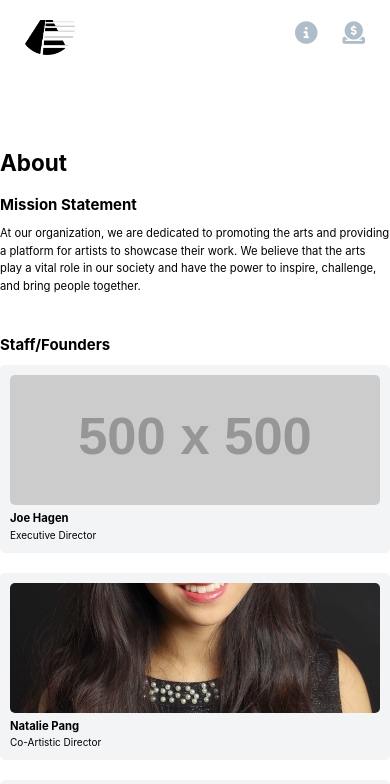
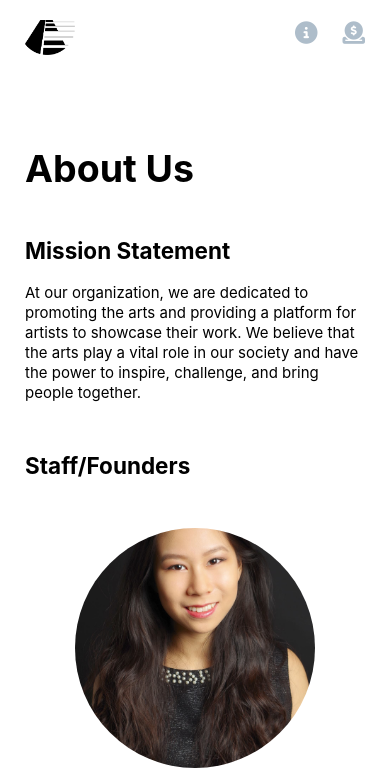
Before and after one commit to sungminlee417/Collin-Luke-Joe-Festival, a React (Create React App) app: page /about in a window 390 px wide. Shown: the top 784 px of the page. Built offline with nearby package versions, Linux system fonts and the light colour scheme.

Commit message:
added some animations and finishing up about section

```diff
--- a/src/components/About.tsx
+++ b/src/components/About.tsx
@@ -2,46 +2,125 @@ import lukeImage from "../images/luke.jpg";
 import collinImage from "../images/collin.jpg";
 import natalieImage from "../images/natalie-peng.jpg";
 import { useState } from "react";
+import StaffMember from "./StaffMember";
+
+interface Staff {
+  id: number;
+  name: string;
+  role: string;
+  image: string;
+  bio: JSX.Element | string;
+}
 
 const About = () => {
-  const staff = [
+  const staff: Staff[] = [
     {
-      name: "Joe Hagen",
-      role: "Executive Director",
-    },
-    {
+      id: 1,
       name: "Natalie Pang",
       role: "Co-Artistic Director",
       image: natalieImage,
       bio: "Natalie is a passionate advocate for the arts and has been involved in various community arts programs for over a decade. She holds a degree in Fine Arts and has exhibited her work in galleries across the country.",
     },
     {
+      id: 2,
       name: "Collin Holloway",
       role: "Co-Artistic Director",
       image: collinImage,
-      bio: "Classical guitarist Collin Holloway began playing at the age of nine in his hometown of Oklahoma City.",
+      bio: (
+        <>
+          <div>
+            Classical guitarist Collin Holloway began playing at the age of nine
+            in his hometown of Oklahoma City. Recognized as a burgeoning talent
+            from an early age (his first solo recital was met with two standing
+            ovations) he pursued his higher education at the Eastman School of
+            Music with Thomas Viloteau and Nicholas Goluses. Upon graduation
+            with his undergraduate degree, he obtained his master’s degree with
+            Dieter Hennings at the University of Kentucky College of Fine Arts
+            and was selected to study privately with the renowned musician
+            Angelo Gilardino in Vercelli, Italy.
+          </div>
+          <div>
+            Collin's performing experience is extensive. He has toured across
+            much of America and Spain as a soloist and as a part of various
+            ensembles in festivals such as “Austin City Limits”, “CHAMBERart
+            Madrid”, the “Celedonio Romero Guitar institute”. Highlights of his
+            career include winning the Haire Guitar Competition, two consecutive
+            first place finishes at the National Brownsville Guitar Duet
+            Competition, and was recognized as a “Rising Young Artist” by the
+            Opera Club of the Villages. Most recently, Collin was chosen as a
+            soloist to premiere the work “Malagueña de Jotron” at the Armstrong
+            Theater with the internationally renowned Los Romeros Guitar
+            Quarter.
+          </div>
+          <div>
+            As a musician, Collin strives to bring to life the intimate nature
+            and inherent poetry of the guitar through a beautiful tone and a
+            sensitive touch. This can be heard on throughout his debut album “A
+            Musical Portrait”, where he performs rare works by Angelo Gilardino
+            and Graciela Agudelo, amongst other more seminal compositions.
+          </div>
+          <div>
+            An adamant performer of chamber music, Collin is one half of The
+            Muse Duo. This guitar and piano duo was formed at the Eastman School
+            of Music with the pianist and composer, Robert Benedict. Just months
+            after playing together for the first time, The Muse Duo toured parts
+            of the United States. Currently, the Muse Duo is championing new
+            music for this rare setting of instruments through the composition
+            of new works by Robert, as well as the premiere performances of
+            these compositions. Their debut album “Experiments”, will be
+            released in April 2023, accompanied by a tour of the United States.
+          </div>
+        </>
+      ),
     },
     {
+      id: 3,
       name: "Luke Benedict",
       role: "Co-Artistic Director",
       image: lukeImage,
-      bio: "Luke Benedict is a pianist and composer born in 1996, who studied piano performance at Eastman School of Music and Boston Conservatory of Music, where he studied under Rebecca Penneys and Michael Lewin. ",
+      bio: (
+        <>
+          <div>
+            Luke Benedict is a pianist and composer born in 1996, who studied
+            piano performance at Eastman School of Music and Boston Conservatory
+            of Music, where he studied under Rebecca Penneys and Michael Lewin.
+            He also earned degrees in music composition at Lynn University under
+            the tutelage of Thomas McKinley. As a pianist, Luke has had a
+            variety of experiences ranging from orchestral and chamber settings
+            to soloistic performances. He is a commonly commissioned composer in
+            the South Florida area, and has performed his own music across the
+            United States both as a soloist, and as a part of a chamber group
+            consisting of himself and a classical guitarist, ‘The Muse Duo’,
+            touring locations such as New York, South Carolina, Florida, New
+            Hampshire, Tennessee, and Oklahoma.
+          </div>
+          <div>
+            Luke combines the musical languages of the past and present to evoke
+            several different idioms while still maintaining accessibility and
+            originality. These languages range from the Baroque and Classical
+            periods, to the more modern sensibilities of Rock, Serialism, and
+            Minimalism. Rhythmic drive is also a prominent force in his works
+            and takes center stage alongside unique and coloristic
+            instrumentation, pointed motivic direction, and memorable melodic
+            content. Alongside maintaining accessibility for audiences, a
+            primary motivation of his compositional process lies in the
+            enjoyment of the performers who present his works. Not only does
+            Luke facilitate a musical experience that will appeal to a variety
+            of audiences, but he also ensures his music will be gratifying for
+            the performer to execute.
+          </div>
+        </>
+      ),
     },
   ];
 
-  const [showBio, setShowBio] = useState(false);
+  return (
+    <div className="container mx-auto mt-60 px-10 mb-24">
+      <h1 className="text-6xl font-bold mb-20">About Us</h1>
 
-  const toggleBio = () => {
-    setShowBio(!showBio);
-  };
-
-  return (
-    <div className="container mx-auto mt-60">
-      <h1 className="text-4xl font-bold mb-8">About</h1>
-
-      <div className="mb-16">
-        <h2 className="text-2xl font-bold mb-4">Mission Statement</h2>
-        <p className="text-lg">
+      <div className="mb-20">
+        <h2 className="text-4xl font-bold mb-8">Mission Statement</h2>
+        <p className="text-2xl">
           At our organization, we are dedicated to promoting the arts and
           providing a platform for artists to showcase their work. We believe
           that the arts play a vital role in our society and have the power to
@@ -50,36 +129,12 @@ const About = () => {
       </div>
 
       <div>
-        <h2 className="text-2xl font-bold mb-4">Staff/Founders</h2>
+        <h2 className="text-4xl font-bold mb-20">Staff/Founders</h2>
 
-        <div className="flex flex-wrap justify-center">
+        <div className="flex flex-wrap justify-center gap-16">
           {staff.map((member) => (
-            <div
-              key={member.name}
-              className="w-full sm:w-1/2 md:w-1/3 lg:w-1/4 mb-8"
-            >
-              <div className="bg-gray-100 rounded-lg p-4 h-full flex flex-col justify-between">
-                <div>
-                  <img
-                    src={
-                      member.image
-                        ? member.image
-                        : `https://via.placeholder.com/500x500?text=${member.name}`
-                    }
-                    alt={member.name}
-                    className="w-full rounded-lg mb-2 h-52 object-cover cursor-pointer"
-                    onClick={toggleBio}
-                  />
-                  <h3 className="text-lg font-bold">{member.name}</h3>
-                  <p className="text-base">{member.role}</p>
-                </div>
-                {showBio && member.bio && (
-                  <div>
-                    <h4 className="text-base font-bold mt-4 mb-2">Bio:</h4>
-                    <p className="text-sm">{member.bio}</p>
-                  </div>
-                )}
-              </div>
+            <div key={member.id}>
+              <StaffMember member={member} />
             </div>
           ))}
         </div>
--- a/src/components/ArtistImage.tsx
+++ b/src/components/ArtistImage.tsx
@@ -2,7 +2,7 @@ import { useState, useCallback } from "react";
 import ArtistImageModal from "./ArtistImageModal";
 import { Modal } from "../context/Modal";
 import { AnimatePresence, motion } from "framer-motion";
-import { ArtistImageProps } from "../models/artists";
+import { ArtistImageProps } from "../models/interfaces";
 
 const ArtistImage = ({ image, artist }: ArtistImageProps) => {
   const [showModal, setShowModal] = useState(false);
--- a/src/components/ArtistImageModal.tsx
+++ b/src/components/ArtistImageModal.tsx
@@ -1,6 +1,6 @@
 import { motion } from "framer-motion";
 import React, { useCallback } from "react";
-import { ArtistImageModalProps } from "../models/artists";
+import { ArtistImageModalProps } from "../models/interfaces";
 
 const ArtistImageModal = React.memo(
   ({ image, artist, onClose }: ArtistImageModalProps) => {
--- a/src/components/IndividualArtist.tsx
+++ b/src/components/IndividualArtist.tsx
@@ -1,6 +1,6 @@
 import { useState } from "react";
 import IndividualArtistModal from "./IndividualArtistModal";
-import { IndividualArtistProps } from "../models/artists";
+import { IndividualArtistProps } from "../models/interfaces";
 import { Modal } from "../context/Modal";
 import { AnimatePresence } from "framer-motion";
 
--- a/src/components/IndividualArtistModal.tsx
+++ b/src/components/IndividualArtistModal.tsx
@@ -1,4 +1,4 @@
-import { IndividualArtistProps } from "../models/artists";
+import { IndividualArtistProps } from "../models/interfaces";
 import ArtistImage from "./ArtistImage";
 import { motion } from "framer-motion";
 
--- /dev/null
+++ b/src/components/StaffMember.tsx
@@ -0,0 +1,53 @@
+import React, { useState } from "react";
+import { Modal } from "../context/Modal";
+import StaffMemberModal from "./StaffMemberModal";
+import { AnimatePresence, motion } from "framer-motion";
+
+interface StaffMemberProps {
+  member: {
+    name: string;
+    role: string;
+    image: string;
+    bio: JSX.Element | string;
+  };
+}
+
+const StaffMember: React.FC<StaffMemberProps> = ({ member }) => {
+  const [showModal, setShowModal] = useState(false);
+
+  const handleMemberClick = () => {
+    setShowModal(true);
+  };
+
+  return (
+    <>
+      <motion.button
+        className="flex flex-col items-center"
+        onClick={handleMemberClick}
+        whileHover={{ scale: 1.05 }}
+      >
+        <div className="relative w-96 h-96 rounded-full overflow-hidden mb-6">
+          <img
+            className="absolute top-0 left-0 w-full h-full object-cover"
+            src={member.image}
+            alt={member.name}
+          />
+        </div>
+        <h3 className="text-2xl font-semibold">{member.name}</h3>
+        <p className="text-xl text-gray-600">{member.role}</p>
+      </motion.button>
+      <AnimatePresence>
+        {showModal && (
+          <Modal onClose={() => setShowModal(false)}>
+            <StaffMemberModal
+              member={member}
+              onClose={() => setShowModal(false)}
+            />
+          </Modal>
+        )}
+      </AnimatePresence>
+    </>
+  );
+};
+
+export default StaffMember;
--- /dev/null
+++ b/src/components/StaffMemberModal.tsx
@@ -0,0 +1,59 @@
+import React from "react";
+import { motion } from "framer-motion";
+
+interface StaffMemberModalProps {
+  member: {
+    name: string;
+    role: string;
+    image: string;
+    bio: JSX.Element | string;
+  };
+  onClose: () => void;
+}
+
+const StaffMemberModal: React.FC<StaffMemberModalProps> = ({
+  member,
+  onClose,
+}) => {
+  return (
+    <motion.div
+      className="w-full max-w-screen-lg mx-auto mt-10 bg-white rounded-lg border border-gray-300 shadow-xl overflow-hidden"
+      initial={{ opacity: 0, y: "-100vh" }}
+      animate={{ opacity: 1, y: 0 }}
+      exit={{ opacity: 0, y: "100vh" }}
+      style={{ maxHeight: "90vh" }} // set a max-height for the modal
+    >
+      <div className="relative pb-1/2">
+        <img
+          className="absolute top-0 left-0 w-full h-full object-cover"
+          src={member.image}
+          alt={member.name}
+        />
+      </div>
+      <div className="px-6 py-4">
+        <div className="mb-8">
+          <h2 className="text-4xl font-bold">{member.name}</h2>
+          <p className="text-xl text-gray-600">{member.role}</p>
+        </div>
+        {member.bio && (
+          <div
+            className="text-2xl text-gray-700 flex flex-col gap-6"
+            style={{ maxHeight: "50vh", overflowY: "auto" }}
+          >
+            {member.bio}
+          </div>
+        )}
+      </div>
+      <div className="px-6 py-4">
+        <button
+          className="bg-blue-500 hover:bg-blue-700 text-white font-bold py-4 px-8 rounded text-2xl"
+          onClick={onClose}
+        >
+          Close
+        </button>
+      </div>
+    </motion.div>
+  );
+};
+
+export default StaffMemberModal;
--- a/src/data/artistData.tsx
+++ b/src/data/artistData.tsx
@@ -14,7 +14,7 @@ import muse4 from "../images/muse4.jpg";
 import muse5 from "../images/muse5.jpg";
 import muse6 from "../images/muse6.jpg";
 import inNomineImage from "../images/innomine.jpeg";
-import { ArtistInterface } from "../models/artists";
+import { ArtistInterface } from "../models/interfaces";
 
 export const lineup: ArtistInterface = {
   1: {
--- a/src/models/artists.ts
+++ b/src/models/interfaces.ts
@@ -22,3 +22,12 @@ export interface IndividualArtistProps {
   artist: Artist;
   onClose?: () => void;
 }
+
+export interface StaffMemberProps {
+  member: {
+    name: string;
+    role: string;
+    image?: string;
+    bio?: string;
+  };
+}
```
Also changed, not shown: src/components/Navigation.tsx (+7 -1 lines).
